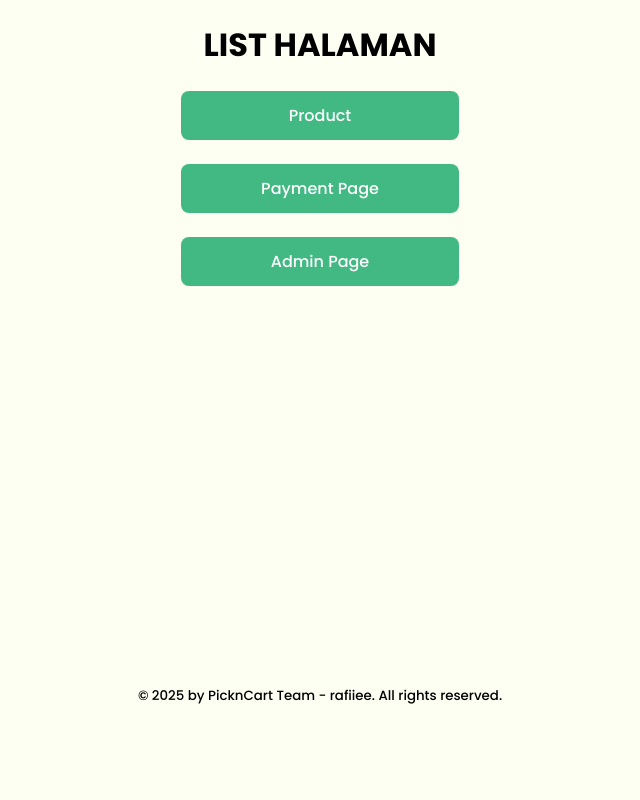
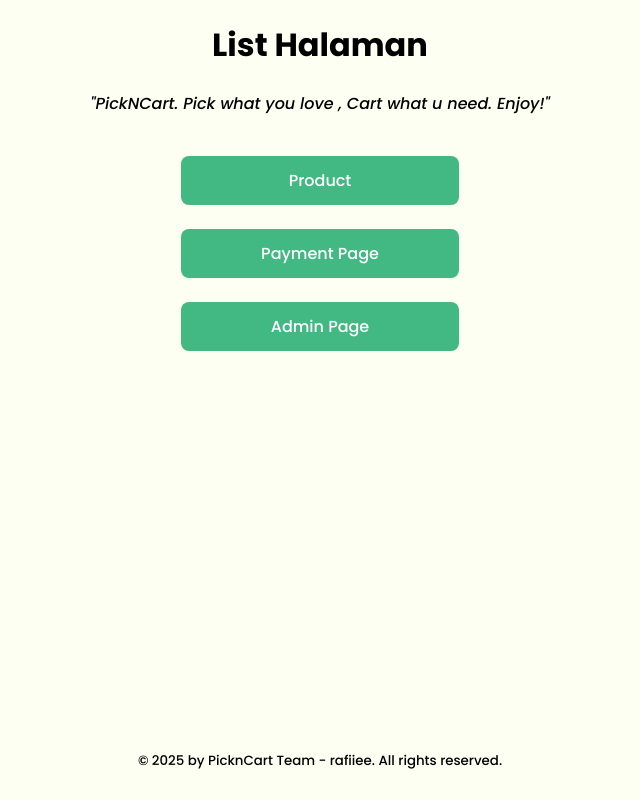
Before and after one commit to sayyesss11rf/sayyesss11rf.github.io, a plain HTML site: page index.html in a window 1280 px wide. Shown: the whole page, without its empty margins (320-960 px from the left). Drawn offline with Linux system fonts and the light colour scheme.

Commit message:
Add files via upload

```diff
--- a/index.html
+++ b/index.html
@@ -47,11 +47,23 @@
     .btn:hover {
       background-color: #35495e;
     }
+
+    .judull {
+        margin-bottom: 5vh;
+        display: block;
+        justify-items: center;
+        align-items: center;
+        font-family: "Poppins", sans-serif;
+        font-weight: 500;
+        font-style: normal;
+    }
   </style>
 </head>
 <body>
-    <h1>LIST HALAMAN</h1>
-    <p></p>
+  <div class="judull">
+    <h1>List Halaman</h1>
+    <i><p>"PickNCart. Pick what you love , Cart what u need. Enjoy!"</p></i>
+  </div>
     <div class="button-container">
       <a href="/product-page/product.html" class="btn">Product</a>
       <a href="/payment-page/payment.html" class="btn">Payment Page</a>
```
